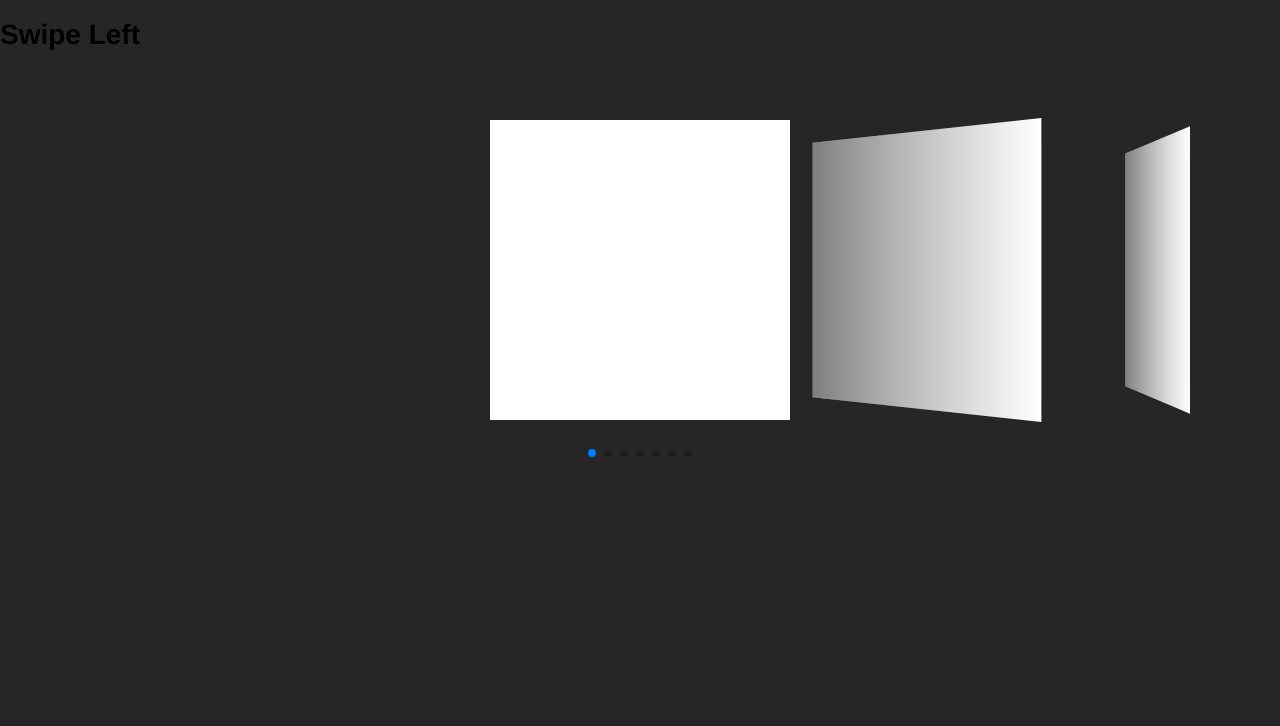
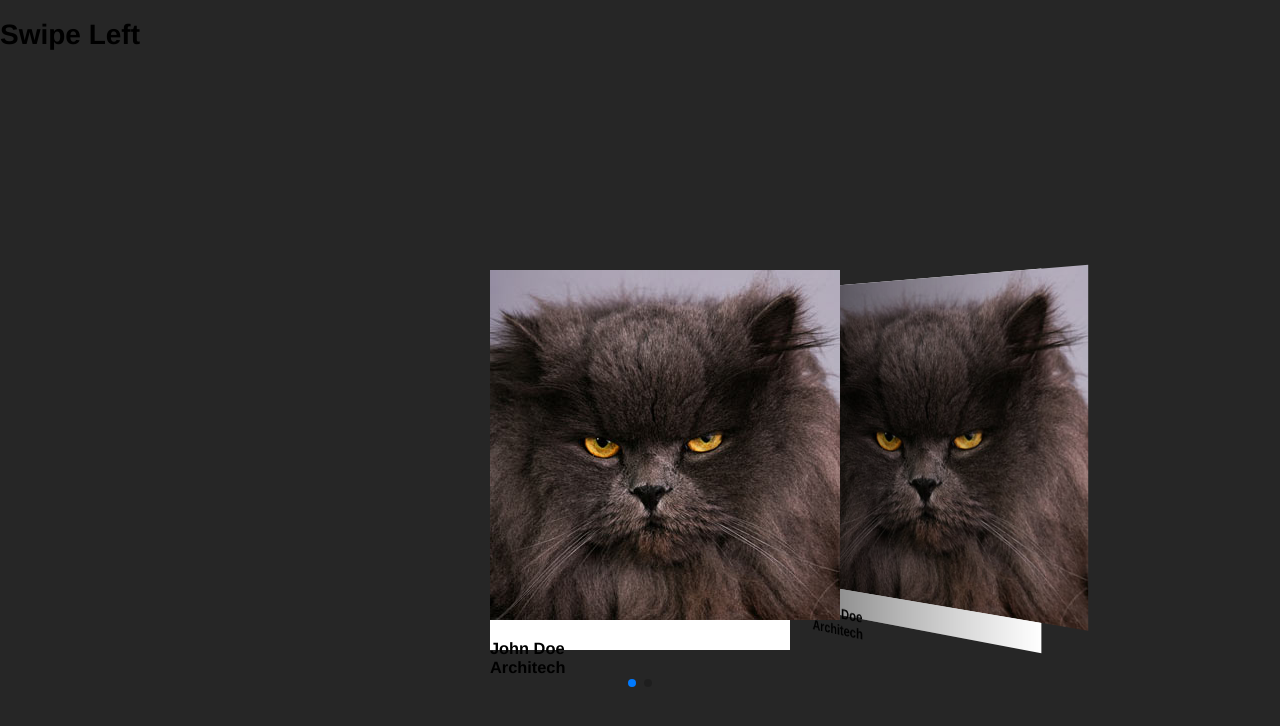
Before and after one commit to hanumancode/3D-Responsive-Swipe-Slider, a plain HTML site: page index.html in a window 1280 px wide. Drawn offline with Linux system fonts and the light colour scheme; files whose address does not match are found by name.

Commit message:
added sample image and added title and description

```diff
--- a/index.html
+++ b/index.html
@@ -16,13 +16,25 @@
      <!-- Swiper -->
   <div class="swiper-container">
     <div class="swiper-wrapper">
-        <div class="swiper-slide"></div>
-        <div class="swiper-slide"></div>
-        <div class="swiper-slide"></div>
-        <div class="swiper-slide"></div>
-        <div class="swiper-slide"></div>
-        <div class="swiper-slide"></div>
-        <div class="swiper-slide"></div>
+        <div class="swiper-slide">
+            <div class="imgRect">
+                <img src="img1.jpg">
+            </div>
+            <div class="details">
+            <h3>John Doe<br><span>Architech</span></h3>
+            </div>
+        </div>
+        <div class="swiper-slide">
+            <div class="imgRect">
+                <img src="img1.jpg">
+            </div>
+            <div class="details">
+            <h3>John Doe<br><span>Architech</span></h3>
+            </div>
+        </div>
+
+
+
 
     </div>
     <!-- Add Pagination -->
--- a/style.css
+++ b/style.css
@@ -8,13 +8,13 @@ body {
   }
   .swiper-container {
     width: 100%;
-    padding-top: 50px;
+    padding-top: 200px;
     padding-bottom: 50px;
   }
   .swiper-slide {
     background-position: center;
     background-size: cover;
     width: 300px;
-    height: 300px;
+    height: 380px;
     background: #fff;
   }
```
Also changed, not shown: img1.jpg (added).
